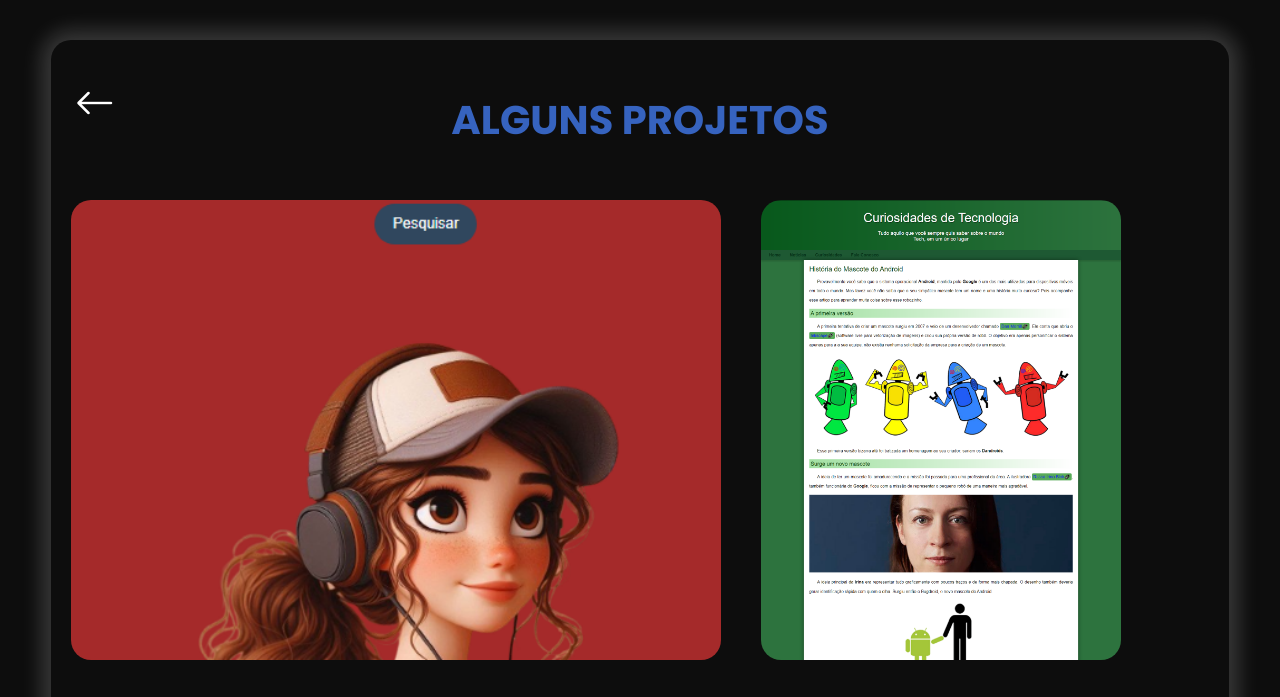
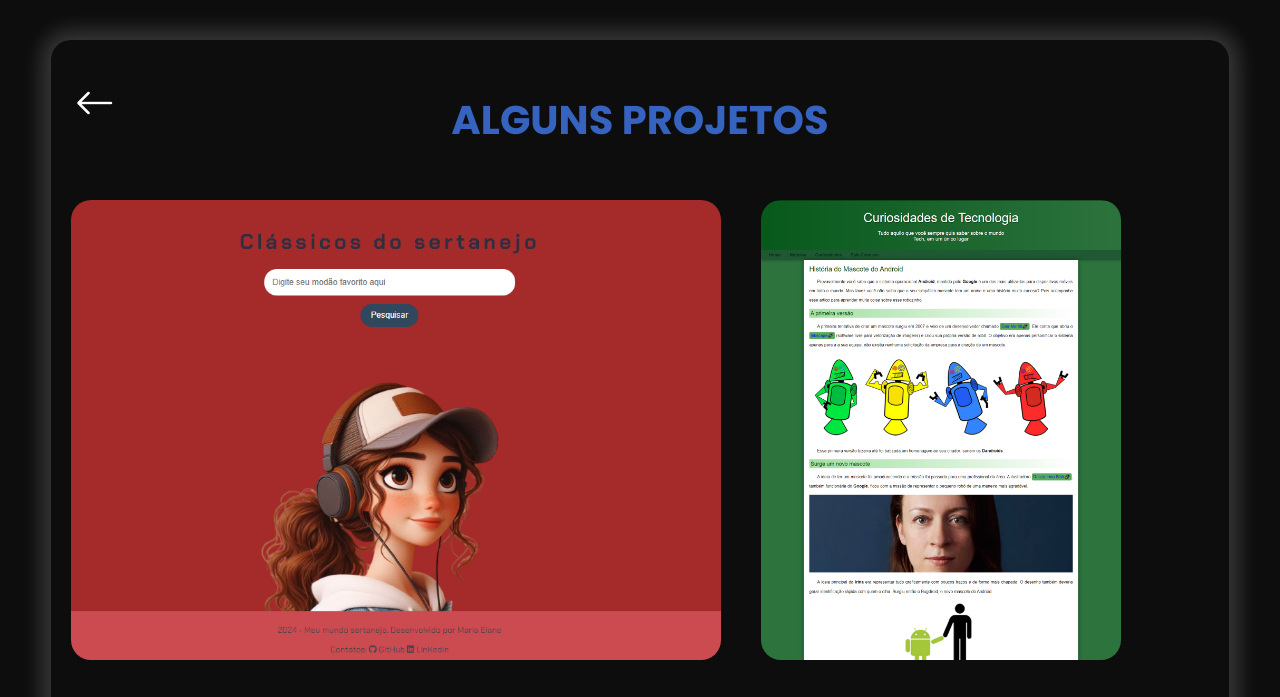
Before and after one commit to maria-elane7/challenge-front-end-portfolio, a plain HTML site: page meus-projetos.html in a window 1280 px wide. Shown: the top 697 px of the page. Drawn offline with nearby package versions, Linux system fonts and the light colour scheme; grey boxes are pictures that could not be loaded.

Commit message:
atualizando imagem do portifolio

```diff
--- a/meus-projetos.html
+++ b/meus-projetos.html
@@ -15,7 +15,7 @@
         <h2>ALGUNS PROJETOS</h2>
         <div class="flex">
 
-            <div class="img-port conf" style="background-image:url('imagens/alura-gemini.png')"> <div class="overley"> PROJETO IMERSÃO ALURA E GOOGLE GEMINI
+            <div class="img-port conf" style="background-image:url('imagens/projeto-gemini.png'); background-position: center;"> <div class="overley"> PROJETO IMERSÃO ALURA E GOOGLE GEMINI
 
             </div></div>
             <div class="img-port" style="background-image:url('./imagens/projeto-android.png')"> <div class="overley">PROJETO SITE ANDROID
```
Also changed, not shown: imagens/projeto-gemini.png (added), style/meus-projetos.css (line endings or trailing spaces).
